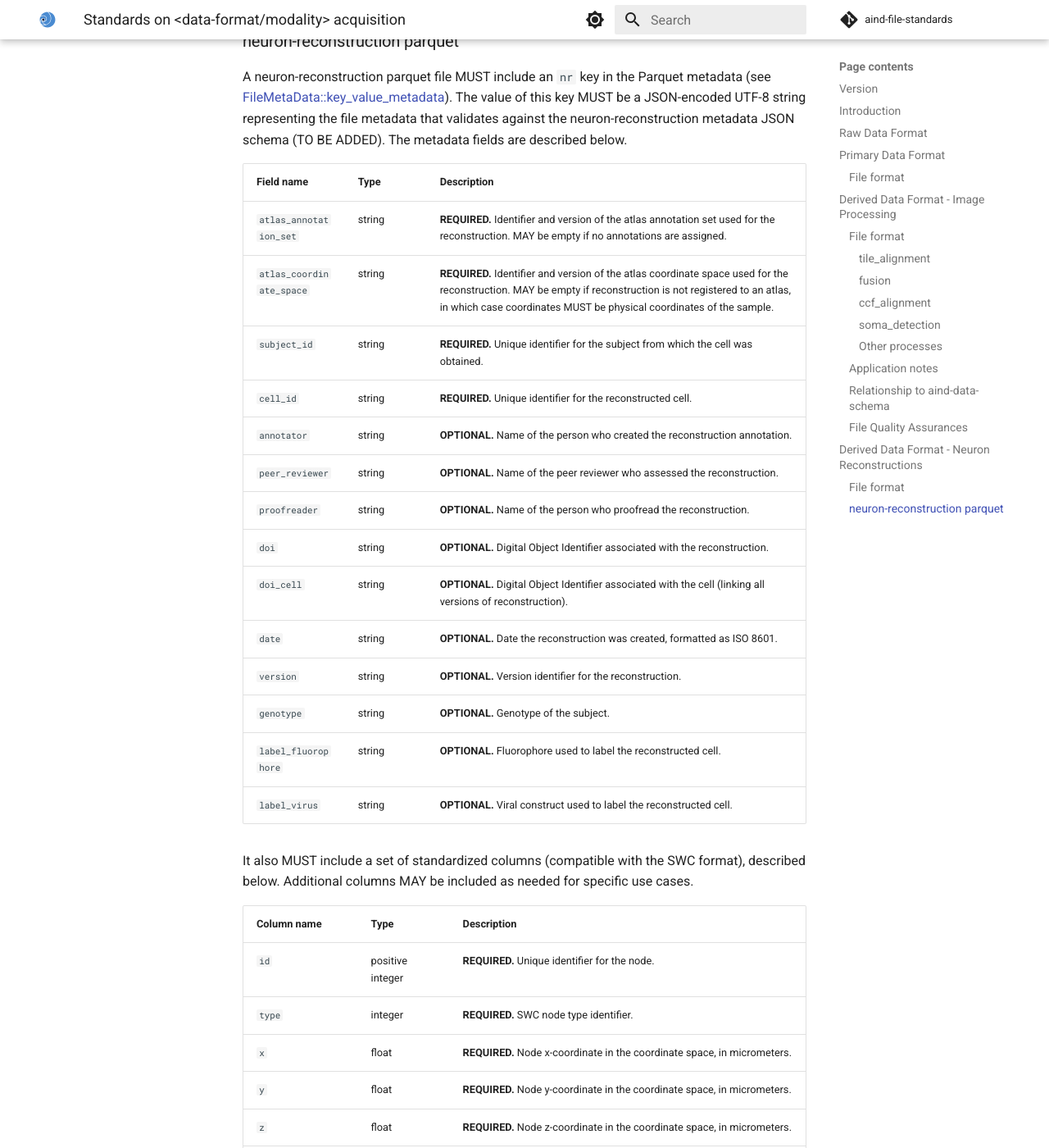
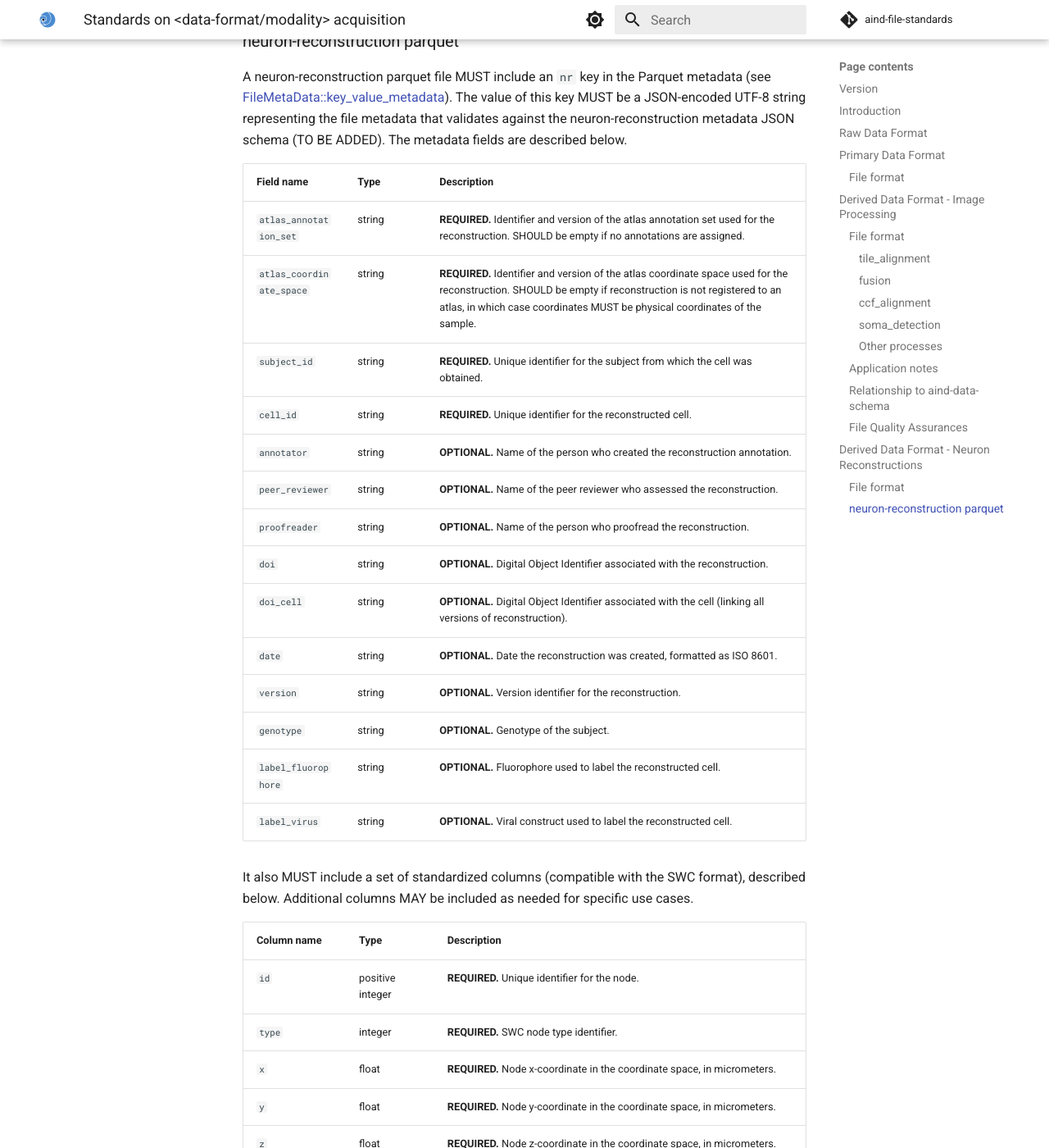
Before and after one commit to AllenNeuralDynamics/aind-file-standards, an MkDocs documentation site: the page built from docs/file_formats/exaspim.md, in a window 1280 px wide and 1400 px high, scrolled down 2602 px. Shown: the whole window at 82% size. Built offline with MkDocs 1.6.1 and Material for MkDocs 9.7.7, drawn with Linux system fonts in a browser that asks for light colours; comment, search, counter and statistics services are not loaded; some of the changed text lies outside the part shown.

Commit message:
clarify missing field details

```diff
--- a/docs/file_formats/exaspim.md
+++ b/docs/file_formats/exaspim.md
@@ -99,8 +99,8 @@
 
 | Field name | Type | Description |
 | --- | --- | --- |
-| `atlas_annotation_set` | string | **REQUIRED.** Identifier and version of the atlas annotation set used for the reconstruction. MAY be empty if no annotations are assigned. |
-| `atlas_coordinate_space` | string | **REQUIRED.** Identifier and version of the atlas coordinate space used for the reconstruction. MAY be empty if reconstruction is not registered to an atlas, in which case coordinates MUST be physical coordinates of the sample. |
+| `atlas_annotation_set` | string | **REQUIRED.** Identifier and version of the atlas annotation set used for the reconstruction. SHOULD be empty if no annotations are assigned. |
+| `atlas_coordinate_space` | string | **REQUIRED.** Identifier and version of the atlas coordinate space used for the reconstruction. SHOULD be empty if reconstruction is not registered to an atlas, in which case coordinates MUST be physical coordinates of the sample. |
 | `subject_id` | string | **REQUIRED.** Unique identifier for the subject from which the cell was obtained. |
 | `cell_id` | string | **REQUIRED.** Unique identifier for the reconstructed cell. |
 | `annotator` | string | **OPTIONAL.** Name of the person who created the reconstruction annotation. |
@@ -124,5 +124,5 @@
 | `y` | float | **REQUIRED.** Node y-coordinate in the coordinate space, in micrometers. |
 | `z` | float | **REQUIRED.** Node z-coordinate in the coordinate space, in micrometers. |
 | `parent` | integer | **REQUIRED.** Identifier of the node's parent; use `-1` for a root node. |
-| `radius` | float | **OPTIONAL.** Radius of the node in the coordinate space, in micrometers. |
-| `atlas_annotation_id` | integer | **OPTIONAL.** Atlas annotation identifier at the node location; MAY be null when no annotation is assigned. |
+| `radius` | float | **REQUIRED.** Radius of the node in the coordinate space, in micrometers. SHOULD be null if the radius is not available. |
+| `atlas_annotation_id` | integer | **OPTIONAL.** Atlas annotation identifier at the node location; SHOULD be null for nodes without an annotation, and absent entirely if no atlas annotations are assigned. |
```
